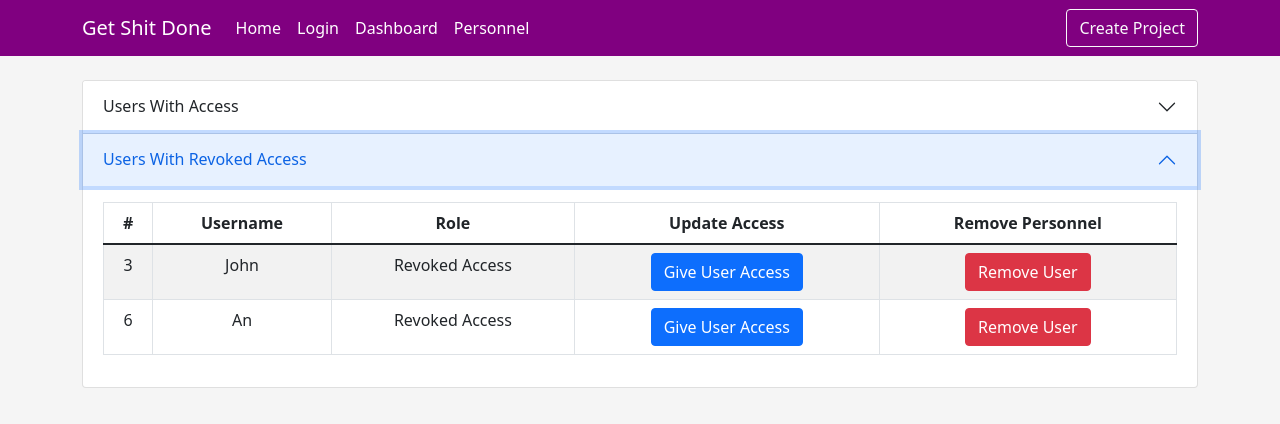
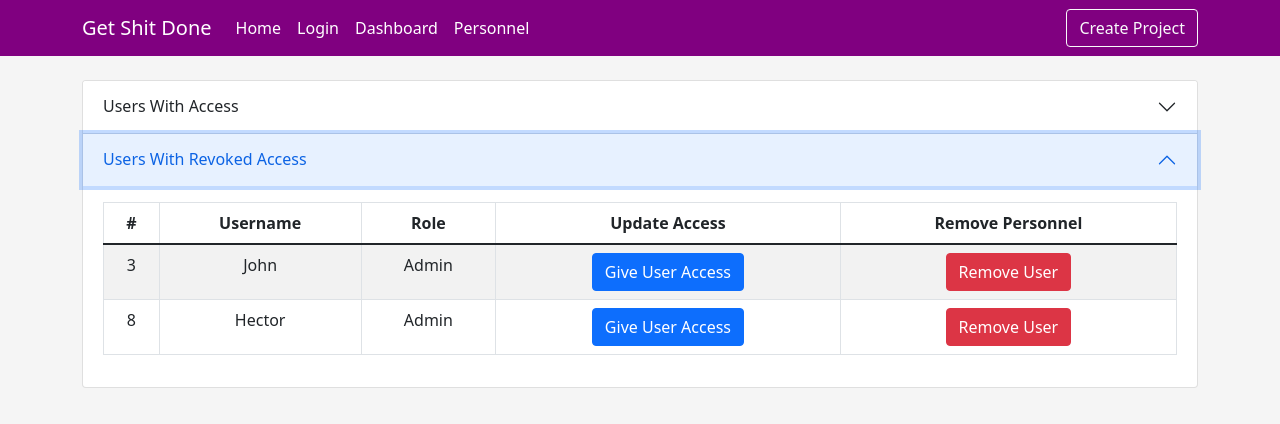
Before and after one commit to alsalmiw/get-done-react, a React (Create React App) app: page /personnel in a window 1280 px wide. Both pictures are taken after a click on the button "Users With Revoked Access". Shown: the top 424 px of the page. Built offline with nearby package versions, Linux system fonts and the light colour scheme.

Commit message:
Additional dummy information!

```diff
--- a/src/Pages/Personnel.js
+++ b/src/Pages/Personnel.js
@@ -12,8 +12,9 @@ function Personnel() {
     { Id: 3, Username: "John", isAdmin: true, isOwner: false, isRevoked: true },
     { Id: 4, Username: "Peter", isAdmin: true, isOwner: false, isRevoked: false },
     { Id: 5, Username: "Jesse", isAdmin: true, isOwner: false, isRevoked: false },
-    { Id: 6, Username: "An", isAdmin: false, isOwner: false, isRevoked: true },
-    { Id: 7, Username: "Neither", isAdmin: false, isOwner: false, isRevoked: false }
+    { Id: 6, Username: "An", isAdmin: false, isOwner: false, isRevoked: false },
+    { Id: 7, Username: "aaa", isAdmin: false, isOwner: false, isRevoked: false },
+    { Id: 8, Username: "Hector", isAdmin: true, isOwner: false, isRevoked: true }
   ];
   //Owner is an Admin, isAdmin is a project manager
 
@@ -52,8 +53,8 @@ function Personnel() {
                               <td className="text-center">{user.Username}</td>
                               <td className="text-center">
                                 {
-                                    user.isOwner == true ? "Owner" :
-                                    user.isAdmin == true ? "Admin" : "Specialist"
+                                  user.isOwner == true ? "Owner" :
+                                  user.isAdmin == true ? "Admin" : "Specialist"
                                 }
                               </td>
                               <td className="text-center">
@@ -62,8 +63,8 @@ function Personnel() {
                                     <Button variant="primary">
                                       {
                                         user.isAdmin == true ? "Change Role To Specialist"
-                                        :
-                                        "Change Role To Admin"
+                                          :
+                                          "Change Role To Admin"
                                       }
                                     </Button>
                                     :
@@ -107,13 +108,16 @@ function Personnel() {
                             <tr>
                               <td className="text-center">{user.Id}</td>
                               <td className="text-center">{user.Username}</td>
-                              <td className="text-center">Revoked Access</td>
+                              <td className="text-center">
+                                {
+                                  user.isAdmin == true ? "Admin" : "Specialist"
+                                }
+                              </td>
                               <td className="text-center">
                                 <Button variant="primary">Give User Access</Button>
                               </td>
                               <td className="text-center">
-                              <Button variant="danger">Remove User</Button>
-
+                                <Button variant="danger">Remove User</Button>
                               </td>
                             </tr>
                             : null
```
